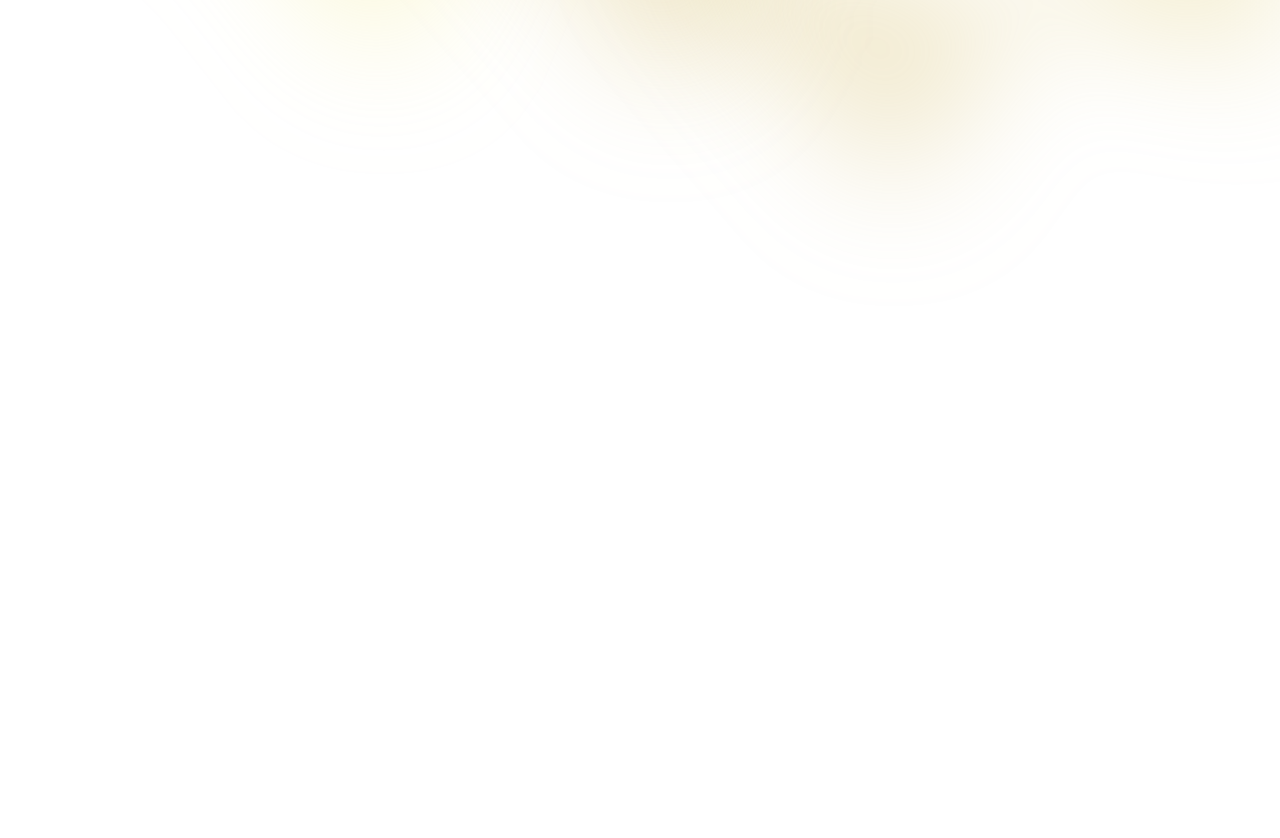
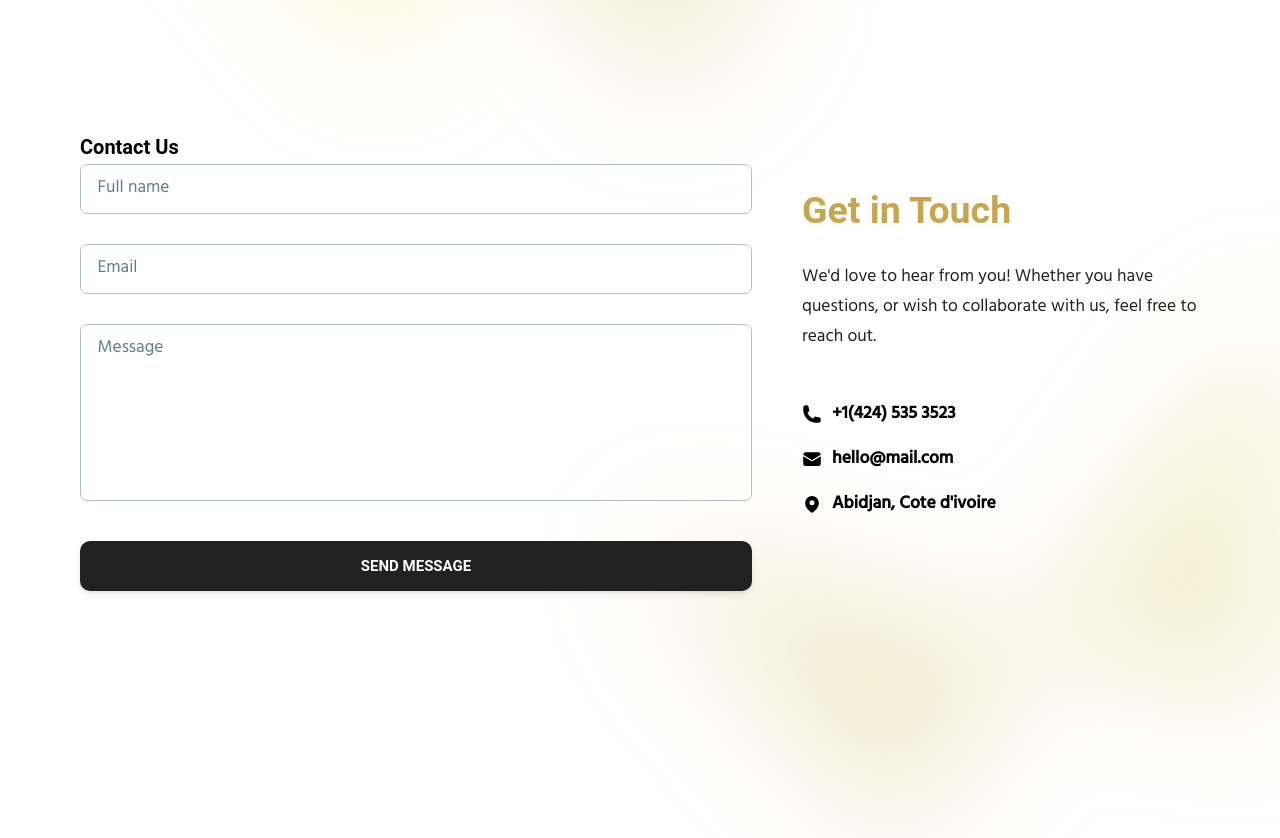
Before and after one commit to sylla156/Adinkra_Institute, a React (Vite) app: page / in a window 1280 px wide. Shown: the part 1480-2318 px from the top of the page. Before the commit the page ends 1679 px from the top, so only its background shows below. Built offline with nearby package versions, Linux system fonts and the light colour scheme.

Commit message:
Feat(Add)<Contact  Page>: I finished the contact section integration and also add the style

```diff
--- a/src/App.tsx
+++ b/src/App.tsx
@@ -1,5 +1,6 @@
 import BackgroundColor from './components/BackgroundColor'
 import About from './containers/About'
+import Contact from './containers/Contact'
 import Hero from './containers/Hero'
 
 const App = () => {
@@ -7,6 +8,7 @@ const App = () => {
     <BackgroundColor>
       <Hero/>
       <About/>
+      <Contact/>
     </BackgroundColor>
   )
 }
--- a/src/components/Header.tsx
+++ b/src/components/Header.tsx
@@ -6,7 +6,7 @@ const Header = () => {
   return (
     <div className="mx-3 sm:mx-16 md:mx-auto max-w-2xl pt-24 md:pt-48 lg:pt-42">
       <div className="mb-8 flex justify-center">
-        <div className="relative rounded-full border-1 px-3 py-1 text-sm leading-6 text-gray-600 ring-1 ring-gray-900/10 hover:ring-gray-900/20 border-third">
+        <div className="hidden md:block relative rounded-full border-1 px-3 py-1 text-sm leading-6 text-gray-600 ring-1 ring-gray-900/10 hover:ring-gray-900/20 border-third">
           {subTitle}{" "}
           <a href={button.link} className="font-semibold text-indigo-600">
             <span aria-hidden="true" className="absolute inset-0" />
--- /dev/null
+++ b/src/containers/Contact.tsx
@@ -0,0 +1,67 @@
+import { Button, Input, Textarea, Typography } from "@material-tailwind/react";
+import contentEnglish from "../content/contentEnglish";
+
+const Contact = () => {
+  const { title, content, form, list } = contentEnglish.contact;
+  return (
+    <div className="mt-36 md:mt-46 mx-3 sm:mx-16">
+      <div className="md:flex md:justify-start md:gap-x-10 md:items-start mt-10 md:mt-12">
+        <div className="flex-col h-full md:my-auto order-2 mt-5">
+          <Typography variant="h3" className=" text-primary h-[10%] md:mb-5">
+            {title}
+          </Typography>
+          <p className="text-sm leading-6 text-gray-900 h-[10%] md:mb-10">
+            {content}
+          </p>
+          <div className="hidden md:block">
+            {list.map(
+              (section: { name: string; Logo: React.ComponentType }) => (
+                <div className="mb-4" key={section.name}>
+                  <p className=" text-third flex gap-x-2 text-sm font-black items-center justify-center md:justify-start">
+                    <section.Logo /> {section.name}
+                  </p>
+                </div>
+              )
+            )}
+          </div>
+        </div>
+        <div className="md:w-full md:min-w-[60%] mt-5 md:mt-0 md:max-w-[60%] order-1">
+          <Typography variant="h6" className=" mb:b-5">
+            {form.title}
+          </Typography>
+          <form className="flex flex-col gap-6">
+            <Input
+              type="text"
+              label="Full name"
+              crossOrigin={undefined}
+            />
+            <Input
+              type="text"
+              label="Email"
+              crossOrigin={undefined}
+            />
+            <Textarea rows={6} label="Message" name="desc" />
+
+            <Button type="submit">Send Message</Button>
+          </form>
+          <div className=" md:hidden mt-4 flex justify-center items-center gap-x-5">
+            {list.map(
+              (section: { name: string; Logo: React.ComponentType }) => (
+                <Button
+                  variant="outlined"
+                  size="sm"
+                  key={section.name}
+                  className=" text-third flex gap-x-1 text-[0.7rem] font-black items-center justify-center md:justify-start"
+                >
+                  <section.Logo />
+                </Button>
+              )
+            )}
+          </div>
+        </div>
+      </div>
+    </div>
+  );
+};
+
+export default Contact;
--- a/src/content/contentEnglish.tsx
+++ b/src/content/contentEnglish.tsx
@@ -171,6 +171,64 @@ const contentEnglish = {
       ],
     },
   },
+  contact: {
+    title: "Get in Touch",
+    content:
+      "We'd love to hear from you! Whether you have questions, or wish to collaborate with us, feel free to reach out.",
+    form: {
+      title: "Contact Us",
+    },
+    list: [
+      {
+        name: "+1(424) 535 3523",
+        Logo: () => (
+          <svg
+            xmlns="http://www.w3.org/2000/svg"
+            viewBox="0 0 24 24"
+            fill="currentColor"
+            className="size-4"
+          >
+            <path
+              fillRule="evenodd"
+              d="M1.5 4.5a3 3 0 0 1 3-3h1.372c.86 0 1.61.586 1.819 1.42l1.105 4.423a1.875 1.875 0 0 1-.694 1.955l-1.293.97c-.135.101-.164.249-.126.352a11.285 11.285 0 0 0 6.697 6.697c.103.038.25.009.352-.126l.97-1.293a1.875 1.875 0 0 1 1.955-.694l4.423 1.105c.834.209 1.42.959 1.42 1.82V19.5a3 3 0 0 1-3 3h-2.25C8.552 22.5 1.5 15.448 1.5 6.75V4.5Z"
+              clipRule="evenodd"
+            />
+          </svg>
+        ),
+      },
+      {
+        name: "hello@mail.com",
+        Logo: () => (
+          <svg
+            xmlns="http://www.w3.org/2000/svg"
+            viewBox="0 0 24 24"
+            fill="currentColor"
+            className="size-4"
+          >
+            <path d="M1.5 8.67v8.58a3 3 0 0 0 3 3h15a3 3 0 0 0 3-3V8.67l-8.928 5.493a3 3 0 0 1-3.144 0L1.5 8.67Z" />
+            <path d="M22.5 6.908V6.75a3 3 0 0 0-3-3h-15a3 3 0 0 0-3 3v.158l9.714 5.978a1.5 1.5 0 0 0 1.572 0L22.5 6.908Z" />
+          </svg>
+        ),
+      },
+      {
+        name: "Abidjan, Cote d'ivoire",
+        Logo: () => (
+          <svg
+            xmlns="http://www.w3.org/2000/svg"
+            viewBox="0 0 24 24"
+            fill="currentColor"
+            className="size-4"
+          >
+            <path
+              fillRule="evenodd"
+              d="m11.54 22.351.07.04.028.016a.76.76 0 0 0 .723 0l.028-.015.071-.041a16.975 16.975 0 0 0 1.144-.742 19.58 19.58 0 0 0 2.683-2.282c1.944-1.99 3.963-4.98 3.963-8.827a8.25 8.25 0 0 0-16.5 0c0 3.846 2.02 6.837 3.963 8.827a19.58 19.58 0 0 0 2.682 2.282 16.975 16.975 0 0 0 1.145.742ZM12 13.5a3 3 0 1 0 0-6 3 3 0 0 0 0 6Z"
+              clipRule="evenodd"
+            />
+          </svg>
+        ),
+      },
+    ],
+  },
 };
 
 export default contentEnglish;
```
